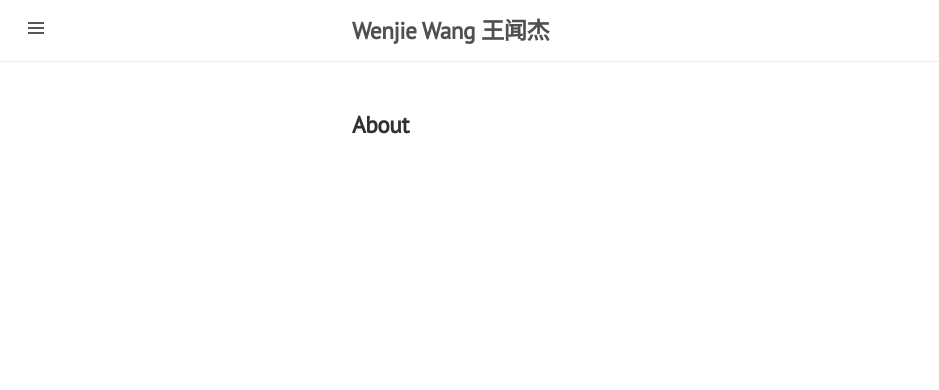
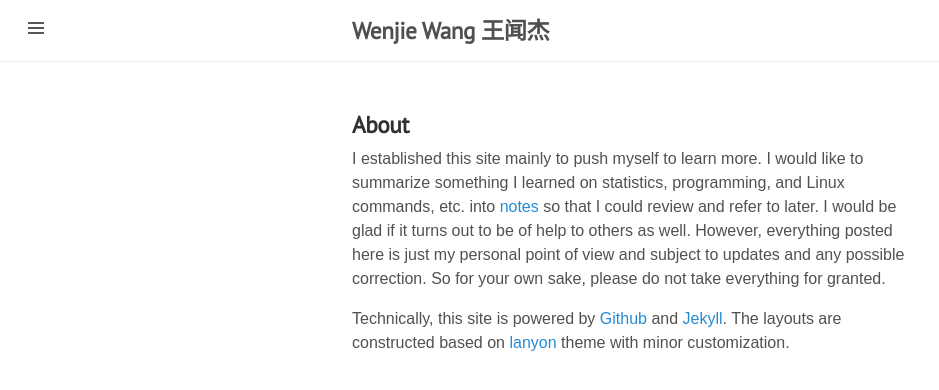
Before and after one commit to LiYanStat/wenjie2wang.github.io, a Jekyll site: the page built from about.md, in a window 1280 px wide. Shown: the top 390 px of the page, without its empty margins (0-939 px from the left). Built offline with Jekyll 4.4.1, drawn with Linux system fonts in a browser that asks for light colours.

Commit message:
updated notes and about

```diff
--- a/about.md
+++ b/about.md
@@ -2,3 +2,16 @@
 layout: page
 title: About
 ---
+
+I established this site mainly to push myself to learn more. I would like to
+summarize something I learned on statistics, programming, and Linux commands,
+etc. into <a href="{{site.baseurl}}/notes">notes</a> so that I could review and
+refer to later. I would be glad if it turns out to be of help to others as
+well. However, everything posted here is just my personal point of view and
+subject to updates and any possible correction.  So for your own sake, please do
+not take everything for granted.
+
+
+Technically, this site is powered by [Github](https://github.com/)
+and [Jekyll](http://jekyllrb.com/). The layouts are constructed based
+on [lanyon](http://lanyon.getpoole.com/) theme with minor customization.
```
Also changed, not shown: _posts/featured/2016-09-02-bibtex.md (renamed from _posts/notes/2016-09-02-bibtex.md, +1 -1 lines), index.md (+6 -3 lines), notes.html (added, +40 -0 lines), notes.md (deleted, +0 -14 lines).
